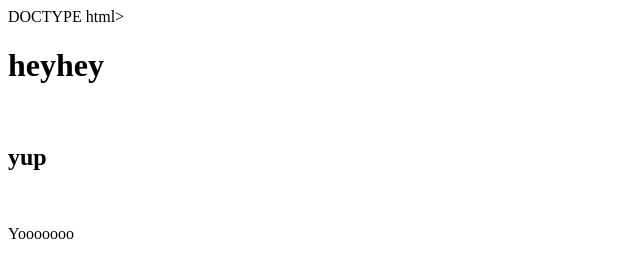
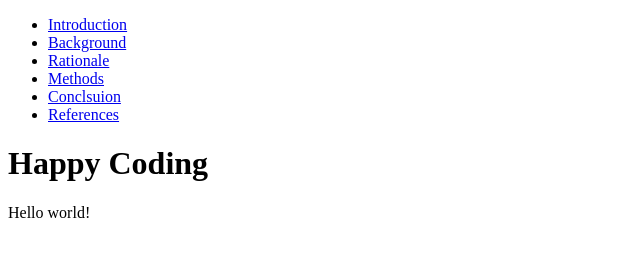
Before and after one commit to ordunop/researchproposal, a plain HTML site: page index.html in a window 1280 px wide. Shown: the whole page, without its empty margins (0-640 px from the left). Drawn offline with Linux system fonts and the light colour scheme.

Commit message:
Update index.html

```diff
--- a/index.html
+++ b/index.html
@@ -1,11 +1,18 @@
-DOCTYPE html>
+<!DOCTYPE html>
 <html>
-  <head>
-    <title>Demonstration</title>
-  </head>
-  <body>
-    <h1>heyhey</h1>
-    <h2>yup</h2>
-    <p>Yooooooo</p>
-  </body>
+	<head>
+		<title>My First Webpage</title>
+	</head>
+	<body>
+		<ul>
+			<li><a href="index.html">Introduction</a>
+			<li><a href="background.html">Background</a>
+			<li><a href="rationale.html">Rationale</a>
+			<li><a href="Methods.html">Methods</a>
+			<li><a href="conclusion.html">Conclsuion</a>
+			<li><a href="references.html">References</a>
+		</ul>
+		<h1>Happy Coding</h1>
+		<p>Hello world!</p>
+	</body>
 </html>
```
